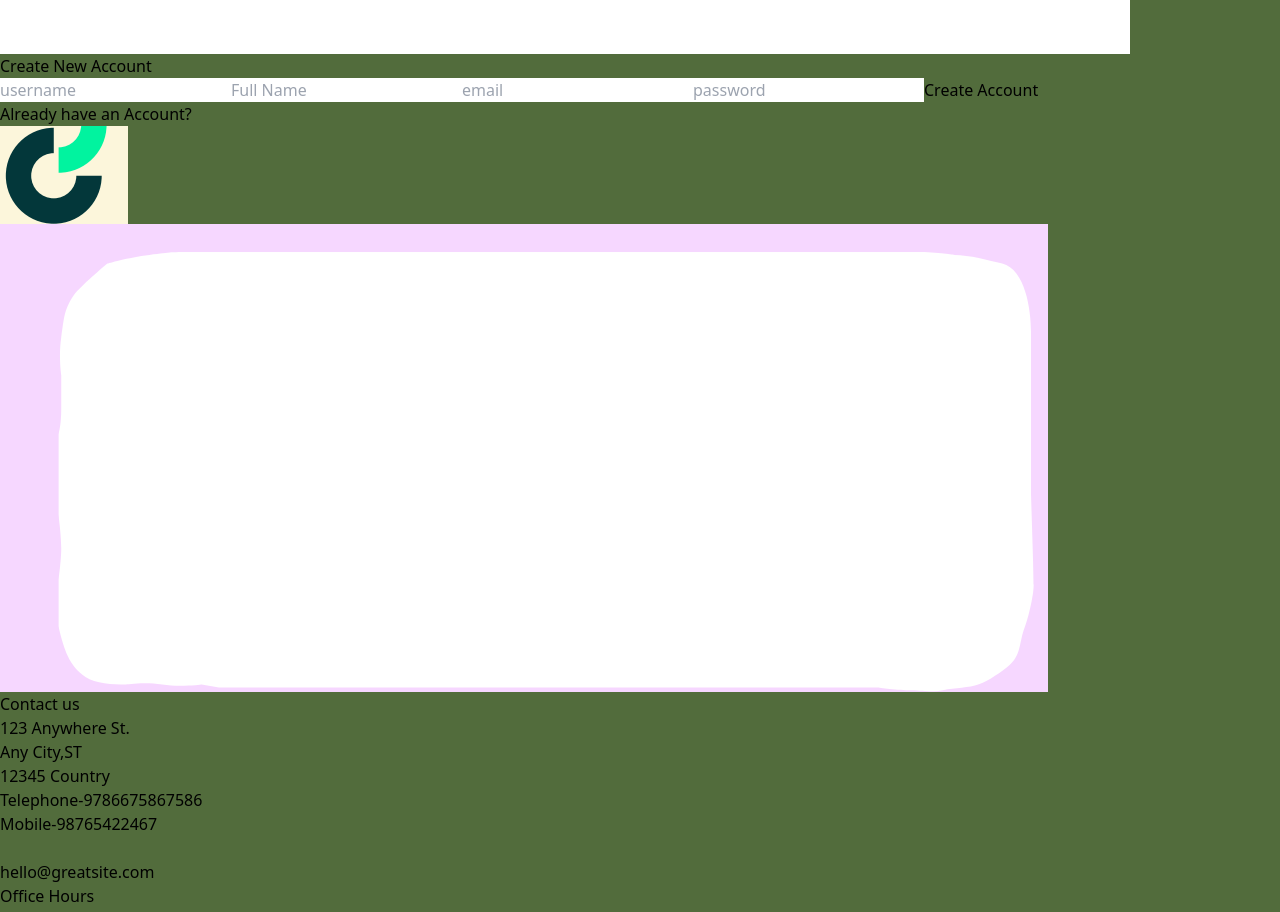
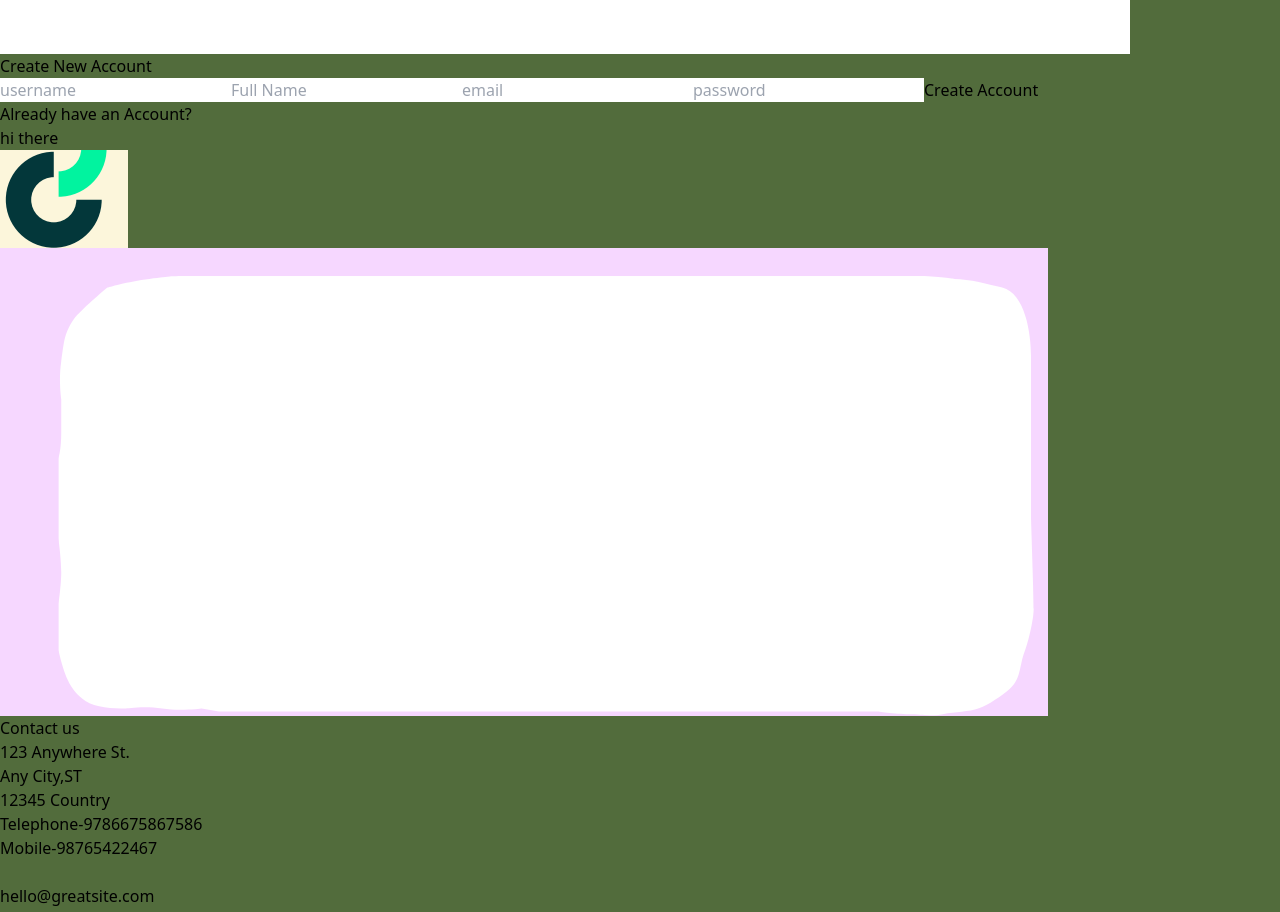
Before and after one commit to ishivendratripathi/Website, a React (Vite) app: page / in a window 1280 px wide. Shown: the part 2360-3272 px from the top of the page. Built offline with nearby package versions, Linux system fonts and the light colour scheme.

Commit message:
new updates

```diff
--- a/src/routes/Home.jsx
+++ b/src/routes/Home.jsx
@@ -53,6 +53,11 @@ const Home = () => {
     <Signup />
    </section>
 
+
+{/* this is the section for FAQ  */}
+<div className="bg-fuchsia-200 h-96 border-2">
+hi there
+</div>
    {/* this is the footer section */}
    <Footer />
     </>
```
